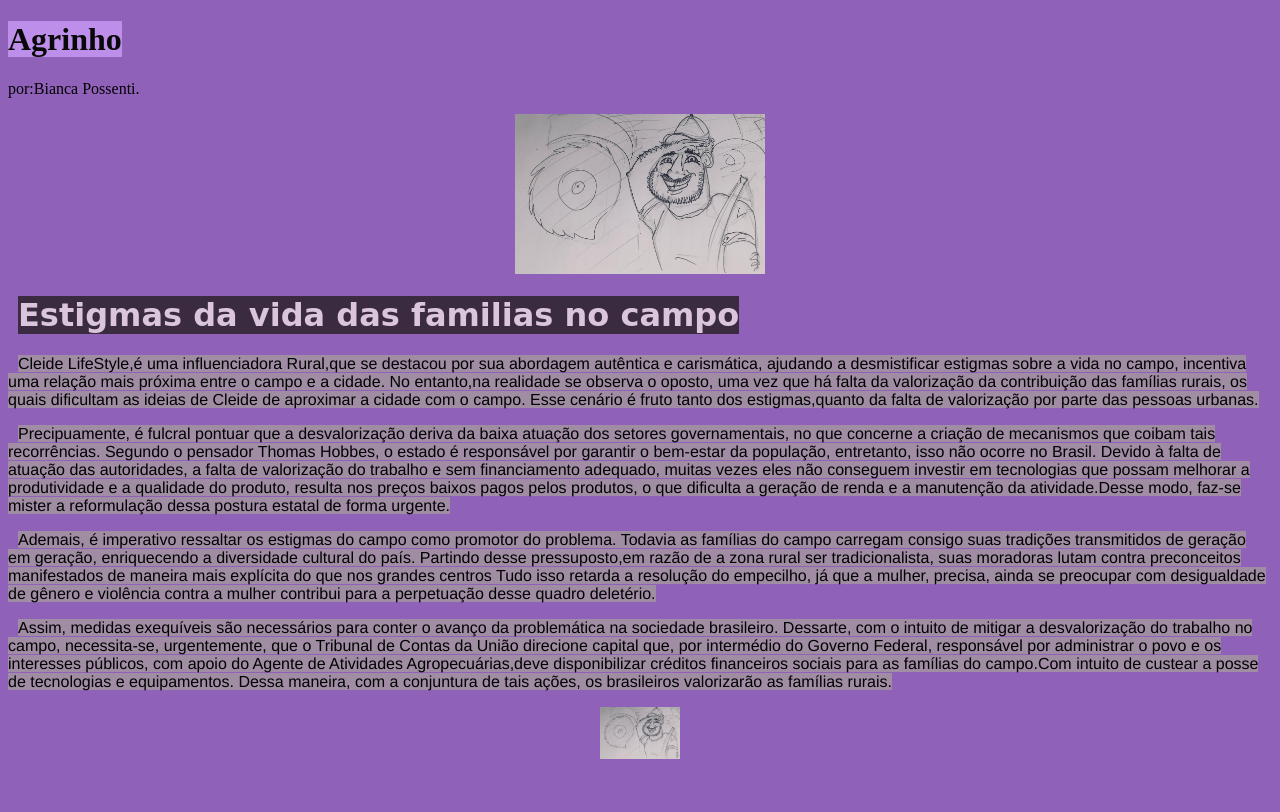
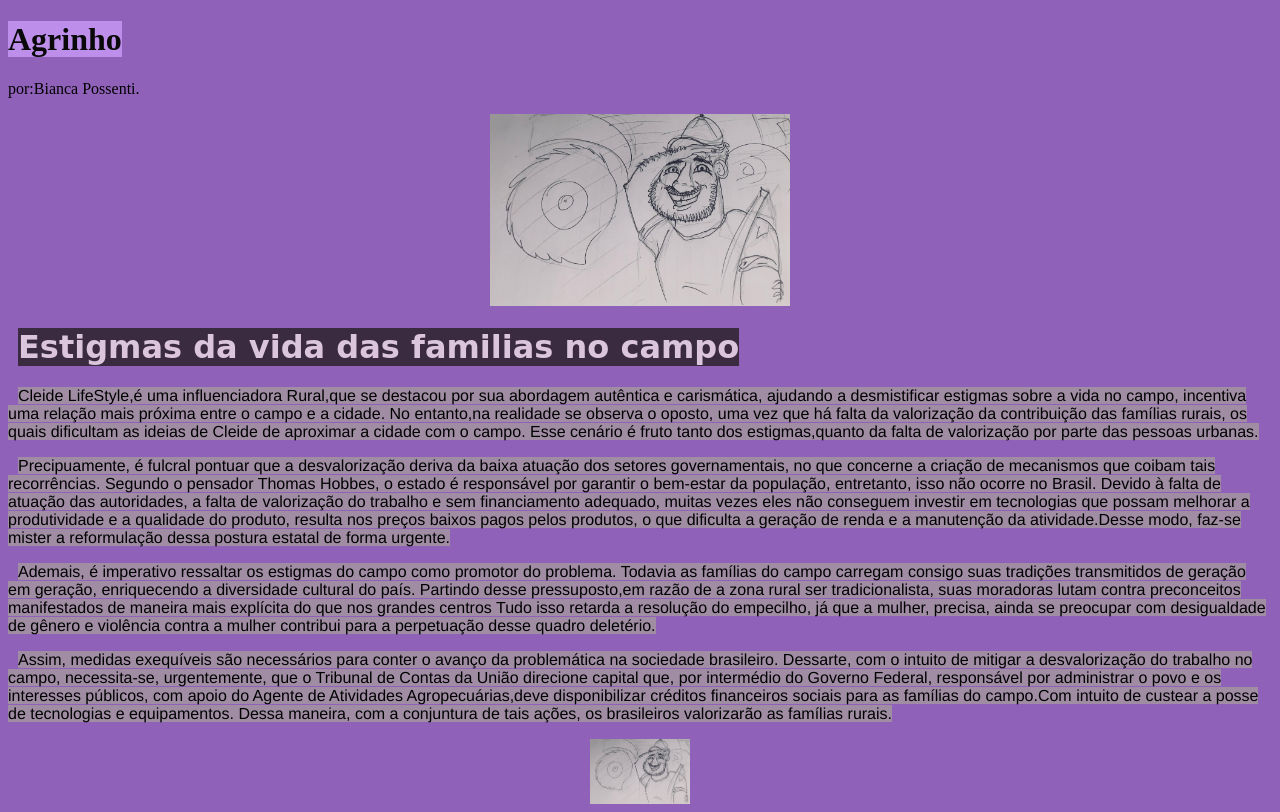
Before and after one commit to bipossenti/ummm, a plain HTML site: page index.html in a window 1280 px wide. Drawn offline with Linux system fonts and the light colour scheme.

Commit message:
Update index.html

```diff
--- a/index.html
+++ b/index.html
@@ -11,7 +11,7 @@
     <h1><element class="titulo1">Agrinho</h1>
     <p>por:Bianca Possenti.</p>
 </div>
-  <div> <img src="IMG_2357.jpeg" alt="agrinho" style="display: block; margin: 0 auto;" width="250px">
+  <div> <img src="IMG_2357.jpeg" alt="agrinho" style="display: block; margin: 0 auto;" width="300px">
 
 </div>
     <h1><element class="titulo2">Estigmas da vida das familias no campo</h1>
@@ -39,7 +39,7 @@
 
 </div>
 
-     <img src="IMG_2357.jpeg" alt="agrinho" style="display: block; margin: 0 auto;"  width="80px">
+     <img src="IMG_2357.jpeg" alt="agrinho" style="display: block; margin: 0 auto;"  width="100px">
 
 
 </body>
```
